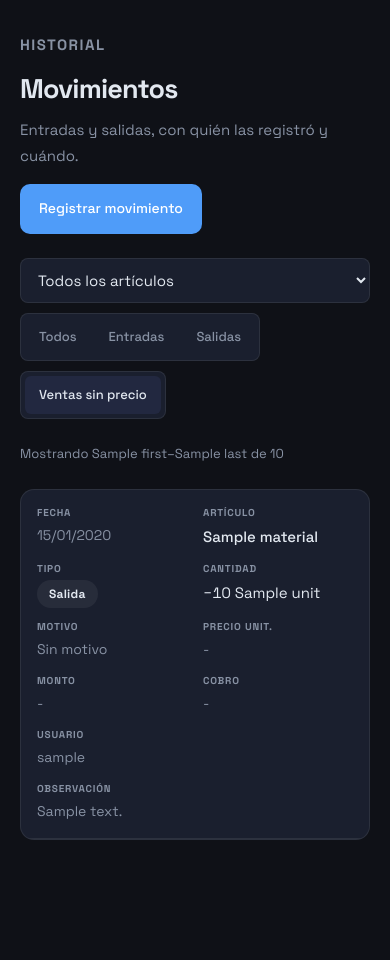
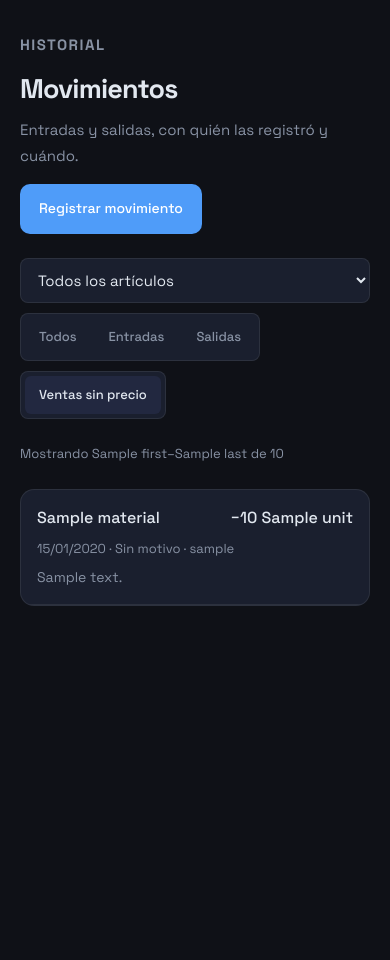
Before and after one commit to acardozos/skardex, a FastAPI app: template src/skardex/templates/movements/list.html in a window 390 px wide. After the commit the page ends 606 px from the top, so only its background shows below. Run offline with FastAPI, Linux system fonts and the light colour scheme; the template is opened without the code that fills it: most values are stand-ins (such as "Sample title", 1, 10 or a date in 2020); parts of the project's set-up code (start-up, migrations or seed data) failed here and were passed over.

Commit message:
feat: Movimientos fits desktop and turns into cards on touch
Spec 007, task 6: on desktop the page widens to 1280px so all 10 columns
fit, with a sticky date column and a scroll hint when they do not. Below
1024px and on any touch screen each movement becomes a compact card: item
and quantity, date/reason/user, the sale's billing line and the note.

```diff
--- a/src/skardex/static/css/kardex.css
+++ b/src/skardex/static/css/kardex.css
@@ -356,3 +356,41 @@ a:focus-visible,button:focus-visible,summary:focus-visible,input:focus-visible,s
   .k-form{display:grid;grid-template-columns:1fr 1fr;gap:12px 16px}
   .k-form > :not(.k-field),.k-form > .k-form__full{grid-column:1 / -1}
 }
+
+/* ---------- Movimientos: wide table and compact cards (spec 007, H2) ---------- */
+/* Desktop keeps all 10 columns (the owner's call). A wider page than the
+   other ones lets the table fit whole on a common monitor; on a narrower
+   window the date column stays put while the rest scrolls, with a hint. */
+.k-main--wide{max-width:1280px}
+.k-scroll{overflow-x:auto}
+.k-scroll__hint{margin:0;padding:10px 20px;border-bottom:1px solid var(--border);font-size:13px;color:var(--muted)}
+/* `separate`, not `collapse`: sticky cells in collapsed tables misbehave in
+   Safari. The borders already live on the cells, so it looks the same. */
+.k-table--wide{border-collapse:separate;border-spacing:0}
+.k-table--wide th:first-child,.k-table--wide td:first-child{position:sticky;left:0;z-index:1}
+.k-table--wide td:first-child{background:var(--surface)}
+
+/* One card per movement on touch screens and below 1024px: item and
+   quantity; date · reason · user; the billing line (sales, and the admin's
+   "Corregir cobro"); the note if there is one. No field labels. */
+.k-mcards{display:none;margin:0;padding:0;list-style:none}
+.k-mcard{display:flex;flex-direction:column;gap:6px;padding:14px 16px;border-bottom:1px solid var(--border)}
+.k-mcard .k-strong{font-weight:500}
+.k-mcard .k-dim{color:var(--muted);font-size:13px}
+.k-mcard__main{display:flex;justify-content:space-between;align-items:baseline;gap:12px}
+.k-mcard__qty{font-weight:500}
+.k-mcard__qty--in{color:var(--ok)}
+.k-mcard__meta{margin:0;font-size:13px;color:var(--muted)}
+/* The amount and its tag stay together; if the button does not fit beside
+   them it drops to its own line whole, instead of anything being squeezed. */
+.k-mcard__billing{display:flex;flex-wrap:wrap;align-items:center;gap:8px 12px}
+.k-mcard__amount{display:inline-flex;align-items:center;gap:8px;white-space:nowrap}
+.k-mcard__note{margin:0;font-size:14px;color:var(--muted);display:-webkit-box;-webkit-line-clamp:2;-webkit-box-orient:vertical;overflow:hidden}
+@media (max-width:1023.98px),(pointer:coarse){
+  .k-scroll,.k-scroll__hint{display:none}
+  .k-mcards{display:grid}
+}
+@media (min-width:720px){
+  .k-mcards{grid-template-columns:1fr 1fr}
+  .k-mcard:nth-child(odd){border-right:1px solid var(--border)}
+}
--- a/src/skardex/templates/movements/list.html
+++ b/src/skardex/templates/movements/list.html
@@ -4,7 +4,7 @@
 {% block title %}Movimientos — Simple Kardex{% endblock %}
 
 {% block content %}
-<main class="k-main">
+<main class="k-main k-main--wide">
     <div class="k-page-head">
         <div>
             <p class="k-eyebrow">Historial</p>
@@ -38,8 +38,19 @@
 
     {{ pager_summary(pg) }}
 
+    {#- "Corregir cobro" for a movement, the same in the table and in its card:
+        the admin gets it on every salida (it can turn one into a sale), never
+        on an entrada; the operario never. -#}
+    {% macro fix_link(movement, is_admin, here) -%}
+    {% if is_admin and movement.type == "salida" %}<a class="k-btn k-btn--ghost k-btn--sm" href="/movements/{{ movement.id }}/billing?next={{ here | urlencode }}">Corregir cobro</a>{% endif %}
+    {%- endmacro %}
+
     <div class="k-card">
-        <table class="k-table k-table--stacked">
+        {#- Desktop: the real table, all 10 columns. Touch screens and narrow
+            windows get the cards below instead (spec 007, H2). -#}
+        <p class="k-scroll__hint" id="movements-hint" hidden>Desliza para ver más columnas →</p>
+        <div class="k-scroll" id="movements-scroll">
+        <table class="k-table k-table--wide" id="movements-table">
             <thead>
                 <tr>
                     <th>Fecha</th>
@@ -56,37 +67,79 @@
             </thead>
             <tbody>
                 {% for movement in movements %}
-                {% set fix_link %}{% if is_admin and movement.type == "salida" %}<a class="k-btn k-btn--ghost k-btn--sm" href="/movements/{{ movement.id }}/billing?next={{ here | urlencode }}">Corregir cobro</a>{% endif %}{% endset %}
+                {% set fix = fix_link(movement, is_admin, here) %}
                 <tr>
-                    <td data-label="Fecha" class="k-dim">{{ movement.movement_date.strftime('%d/%m/%Y') }}</td>
-                    <td data-label="Artículo" class="k-strong">{{ movement.material.name }}</td>
-                    <td data-label="Tipo"><span class="k-tag {{ 'k-tag--ok' if movement.type == 'entrada' else 'k-tag--neutral' }}">{{ "Entrada" if movement.type == "entrada" else "Salida" }}</span></td>
-                    <td data-label="Cantidad" class="k-num">{{ "+" if movement.type == "entrada" else "−" }}{{ movement.quantity }} {{ unit_labels.get(movement.material.unit, movement.material.unit) }}</td>
-                    <td data-label="Motivo" class="k-dim">
+                    <td class="k-dim">{{ movement.movement_date.strftime('%d/%m/%Y') }}</td>
+                    <td class="k-strong">{{ movement.material.name }}</td>
+                    <td><span class="k-tag {{ 'k-tag--ok' if movement.type == 'entrada' else 'k-tag--neutral' }}">{{ "Entrada" if movement.type == "entrada" else "Salida" }}</span></td>
+                    <td class="k-num">{{ "+" if movement.type == "entrada" else "−" }}{{ movement.quantity }} {{ unit_labels.get(movement.material.unit, movement.material.unit) }}</td>
+                    <td class="k-dim">
                         {%- if movement.reason -%}{{ reason_labels.get(movement.reason, movement.reason) }}
                         {%- else -%}Sin motivo{%- endif -%}
                     </td>
                     {% if movement.reason == "venta" and movement.unit_price is none %}
-                    <td data-label="Precio unit." class="k-num"><span class="k-tag k-tag--warn">Sin precio</span></td>
-                    <td data-label="Monto" class="k-num k-dim">-</td>
-                    <td data-label="Cobro" class="k-dim">{{ fix_link or "-" }}</td>
+                    <td class="k-num"><span class="k-tag k-tag--warn">Sin precio</span></td>
+                    <td class="k-num k-dim">-</td>
+                    <td class="k-dim">{{ fix or "-" }}</td>
                     {% elif movement.reason == "venta" %}
-                    <td data-label="Precio unit." class="k-num">{{ movement.unit_price | cop }}</td>
-                    <td data-label="Monto" class="k-num k-strong">{{ movement.amount | cop }}</td>
-                    <td data-label="Cobro">
-                        {% if movement.paid_at %}<span class="k-tag k-tag--ok">Pagada</span> <span class="k-dim">{{ movement.paid_at.strftime('%d/%m/%Y') }}</span>{% else %}<span class="k-tag">Pendiente</span>{% endif %} {{ fix_link }}
+                    <td class="k-num">{{ movement.unit_price | cop }}</td>
+                    <td class="k-num k-strong">{{ movement.amount | cop }}</td>
+                    <td>
+                        {% if movement.paid_at %}<span class="k-tag k-tag--ok">Pagada</span> <span class="k-dim">{{ movement.paid_at.strftime('%d/%m/%Y') }}</span>{% else %}<span class="k-tag">Pendiente</span>{% endif %} {{ fix }}
                     </td>
                     {% else %}
-                    <td data-label="Precio unit." class="k-num k-dim">-</td>
-                    <td data-label="Monto" class="k-num k-dim">-</td>
-                    <td data-label="Cobro" class="k-dim">{{ fix_link or "-" }}</td>
+                    <td class="k-num k-dim">-</td>
+                    <td class="k-num k-dim">-</td>
+                    <td class="k-dim">{{ fix or "-" }}</td>
                     {% endif %}
-                    <td data-label="Usuario" class="k-dim">{{ movement.user.username }}</td>
-                    <td data-label="Observación" class="k-dim k-cell--wide">{{ movement.note or "-" }}</td>
+                    <td class="k-dim">{{ movement.user.username }}</td>
+                    <td class="k-dim">{{ movement.note or "-" }}</td>
                 </tr>
                 {% endfor %}
             </tbody>
         </table>
+        </div>
+
+        {#- One compact card per movement. The quantity's class and whether the
+            billing line shows are worked out once, here, so a new movement
+            type (Traslado, spec 009) adds a branch instead of a redesign. -#}
+        <ul class="k-mcards" id="movements-cards">
+            {% for movement in movements %}
+            {% set fix = fix_link(movement, is_admin, here) %}
+            {% set is_sale = movement.reason == "venta" %}
+            {% set qty_class = "k-mcard__qty--in" if movement.type == "entrada" else "" %}
+            {% set has_billing_line = is_sale or fix %}
+            <li class="k-mcard">
+                <div class="k-mcard__main">
+                    <span class="k-strong">{{ movement.material.name }}</span>
+                    <span class="k-num k-mcard__qty {{ qty_class }}">{{ "+" if movement.type == "entrada" else "−" }}{{ movement.quantity }} {{ unit_labels.get(movement.material.unit, movement.material.unit) }}</span>
+                </div>
+                <p class="k-mcard__meta k-meta">
+                    <span>{{ movement.movement_date.strftime('%d/%m/%Y') }}</span>
+                    {%- if movement.reason %}<span>{{ reason_labels.get(movement.reason, movement.reason) }}</span>{% else %}<span>Sin motivo</span>{% endif -%}
+                    <span>{{ movement.user.username }}</span>
+                </p>
+                {% if has_billing_line %}
+                <div class="k-mcard__billing">
+                    {% if is_sale %}
+                    <span class="k-mcard__amount">
+                        {%- if movement.unit_price is none -%}
+                        <span class="k-tag k-tag--warn">Sin precio</span>
+                        {%- else -%}
+                        <span class="k-num k-strong">{{ movement.amount | cop }}</span>
+                        {% if movement.paid_at %}<span class="k-tag k-tag--ok">Pagada</span> <span class="k-dim">{{ movement.paid_at.strftime('%d/%m/%Y') }}</span>{% else %}<span class="k-tag">Pendiente</span>{% endif %}
+                        {%- endif -%}
+                    </span>
+                    {% endif %}
+                    {{ fix }}
+                </div>
+                {% endif %}
+                {% if movement.note %}
+                <p class="k-mcard__note">{{ movement.note }}</p>
+                {% endif %}
+            </li>
+            {% endfor %}
+        </ul>
 
         {% if not movements %}
         <div class="k-empty">
@@ -105,4 +158,17 @@
 
     {{ pager(pg, "/movements", params) }}
 </main>
+
+<script>
+  // The hint shows only while the table is wider than its box (and the box
+  // is visible at all: with the cards shown it measures zero).
+  (function () {
+    const box = document.getElementById("movements-scroll");
+    const hint = document.getElementById("movements-hint");
+    if (!box || !hint || !window.ResizeObserver) return;
+    new ResizeObserver(() => {
+      hint.hidden = box.scrollWidth <= box.clientWidth;
+    }).observe(box);
+  })();
+</script>
 {% endblock %}
```
Also changed, not shown: tests/test_movements.py (+141 -2 lines).
